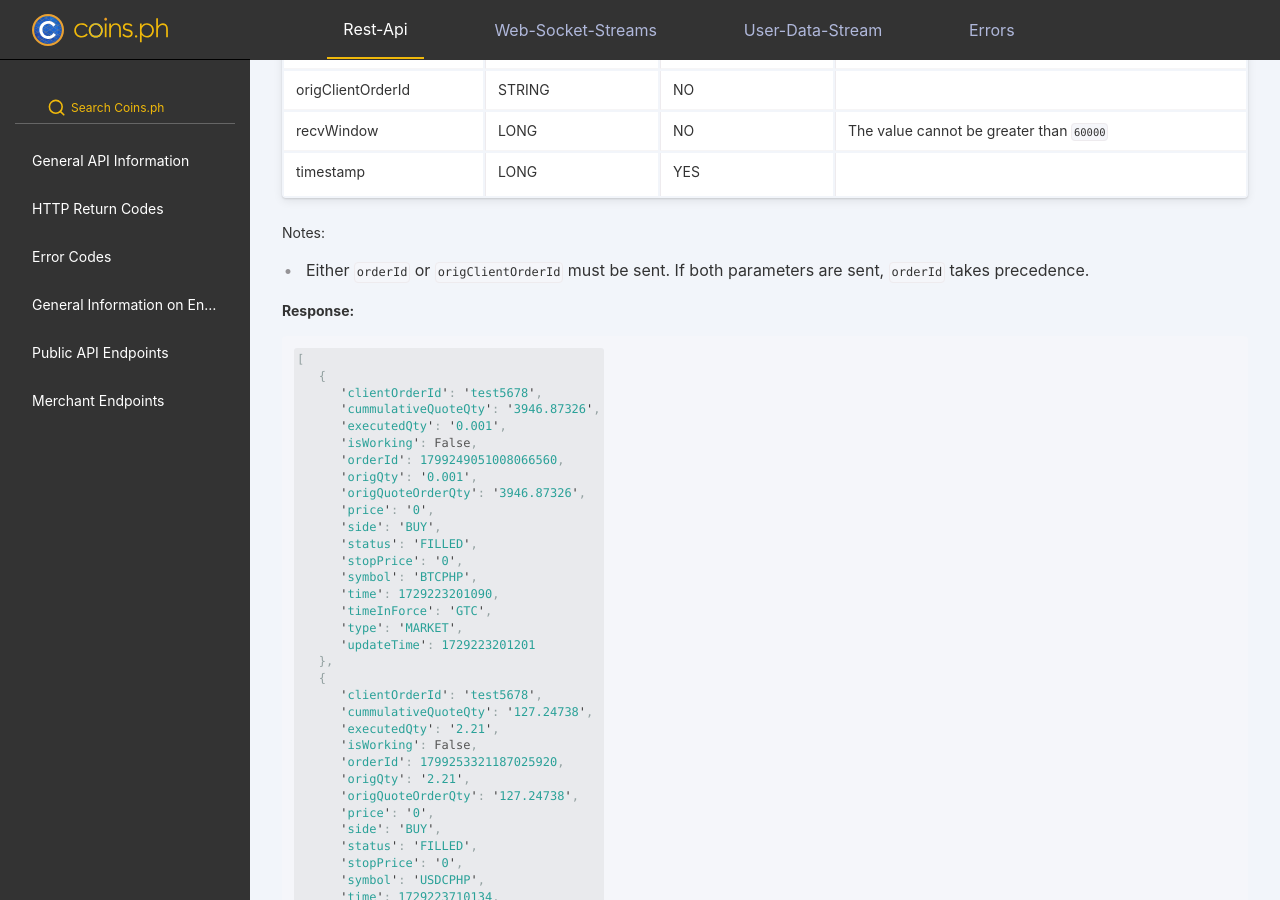
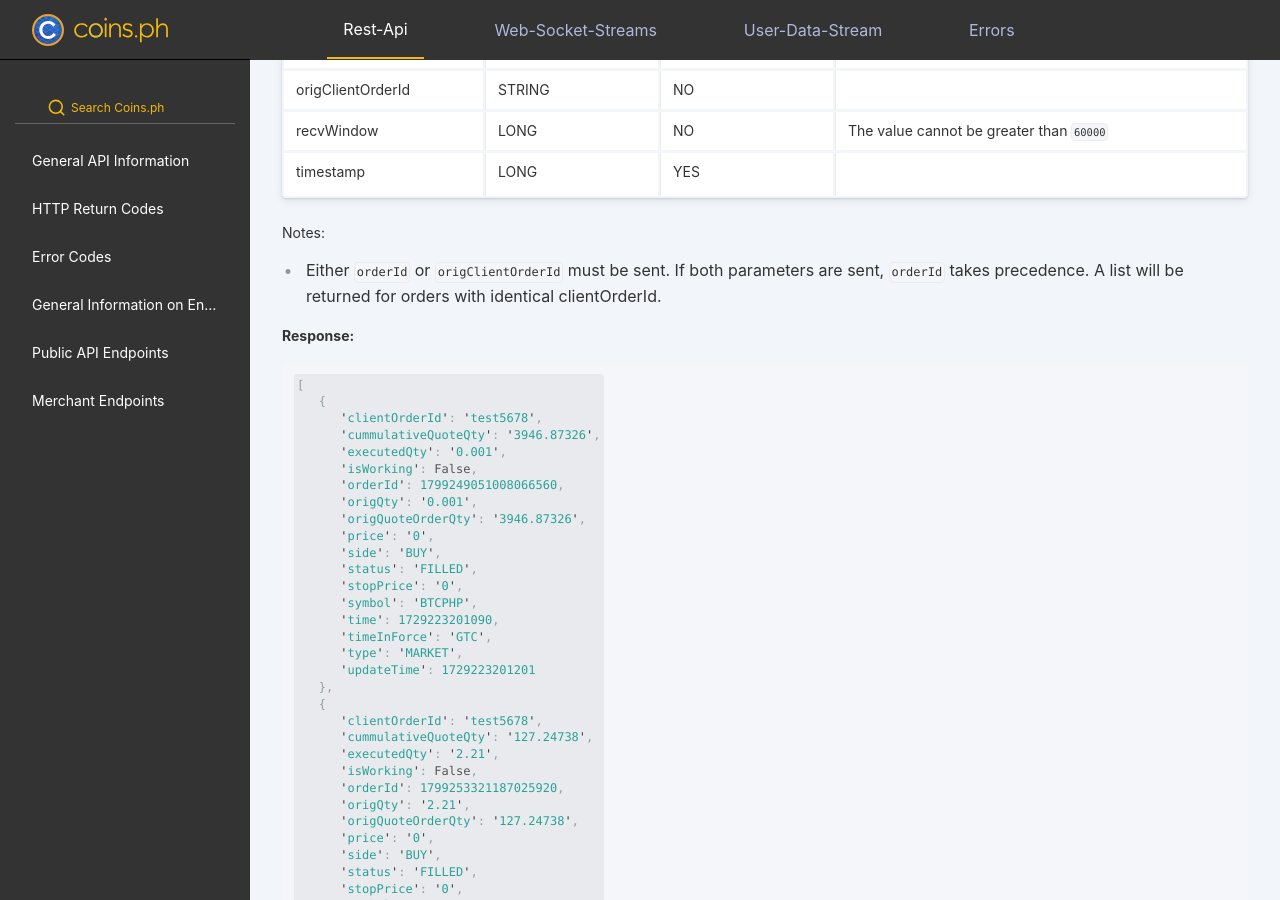
Before and after one commit to coins-docs/coins-docs.github.io, a Jekyll site: the page built from docs/rest-api.md, in a window 1280 px wide and 900 px high, scrolled down 30943 px. Built offline with Jekyll 4.4.1, drawn with Linux system fonts in a browser that asks for light colours.

Commit message:
Update rest-api.md

```diff
--- a/docs/rest-api.md
+++ b/docs/rest-api.md
@@ -1530,7 +1530,7 @@ timestamp | LONG | YES |
 
 Notes:
 
-* Either `orderId` or `origClientOrderId` must be sent. If both parameters are sent, `orderId` takes precedence.
+* Either `orderId` or `origClientOrderId` must be sent. If both parameters are sent, `orderId` takes precedence. A list will be returned for orders with identical clientOrderId.
 
 **Response:**
 
```
